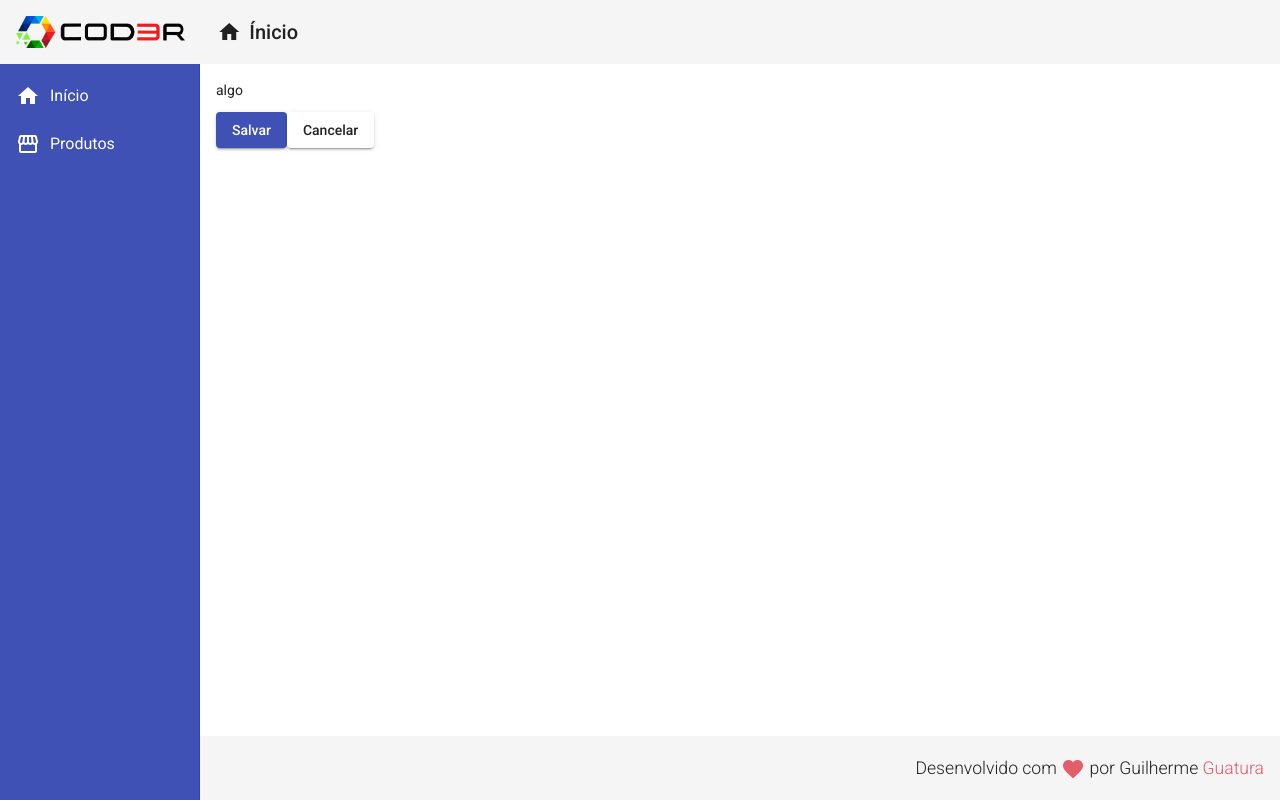
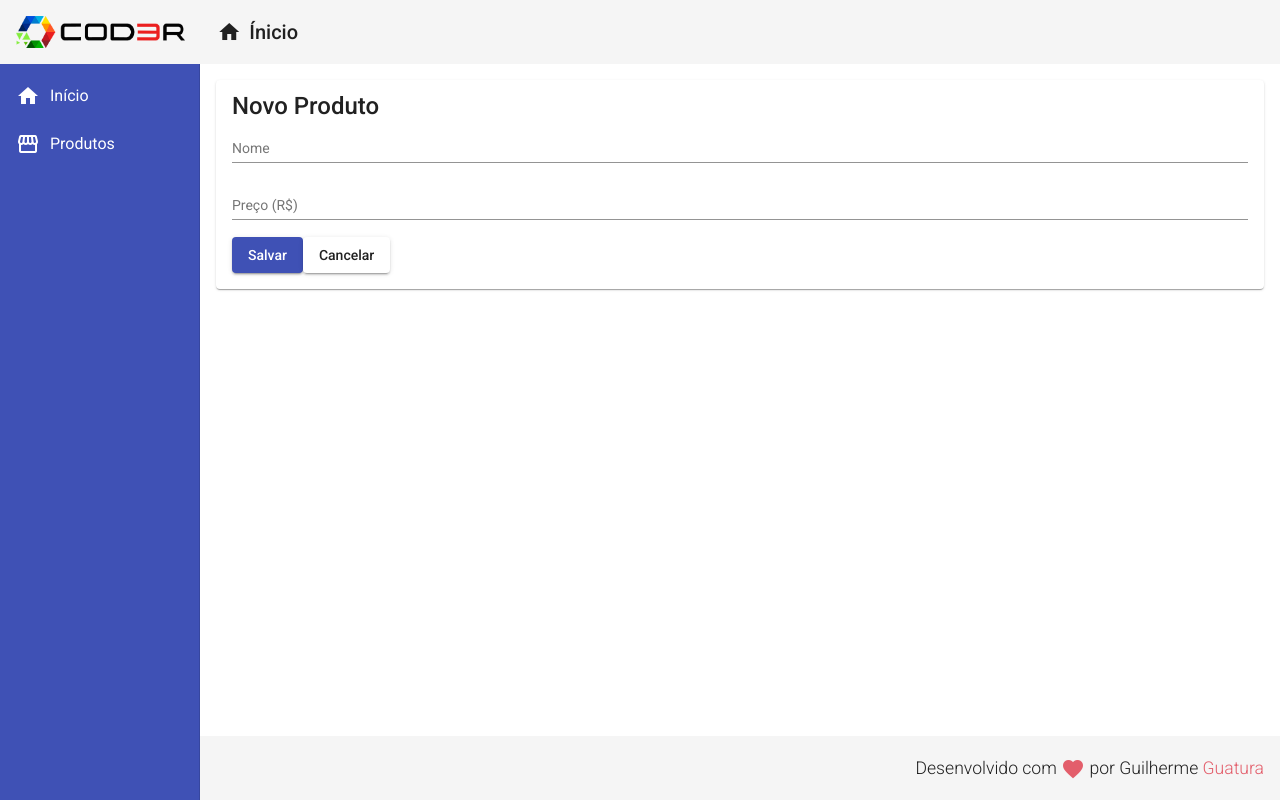
Before and after one commit to guiguat/angular-crud, an Angular app in the folder frontend/: page /products/create in a window 1280 px wide. Built offline with nearby package versions, Linux system fonts and the light colour scheme.

Commit message:
style form

```diff
--- a/frontend/src/app/components/product/product-create/product-create.component.css
+++ b/frontend/src/app/components/product/product-create/product-create.component.css
@@ -0,0 +1,4 @@
+form{
+    display: flex;
+    flex-direction: column;
+}
--- a/frontend/src/app/components/product/product-create/product-create.component.html
+++ b/frontend/src/app/components/product/product-create/product-create.component.html
@@ -1,7 +1,19 @@
-<p>algo</p>
+<mat-card>
+    <mat-card-title>Novo Produto</mat-card-title>
+    <form >
+        <mat-form-field>
+            <input matInput type="text" placeholder="Nome"
+                [(ngModel)]="product.name" name="name">
+        </mat-form-field>
+        <mat-form-field>
+            <input matInput type="text" placeholder="Preço (R$)"
+                [(ngModel)]="product.price" name="price">
+        </mat-form-field>
+    </form>
     <button mat-raised-button (click)="createProduct()" color="primary">
         Salvar
     </button>
     <button mat-raised-button (click)="cancel()">
         Cancelar
     </button>
+</mat-card>
```
Lines whose indentation alone changed are shown as unchanged.
